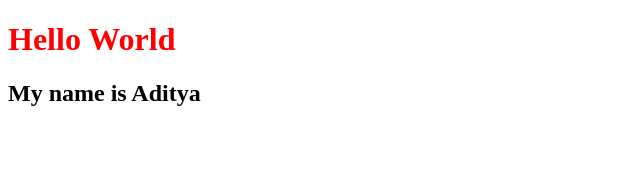
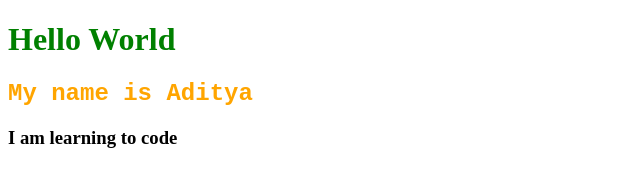
Before and after one commit to adigee1011/super-waddle, a plain HTML site: page index.html in a window 1280 px wide. Shown: the whole page, without its empty margins (0-640 px from the left). Drawn offline with Linux system fonts and the light colour scheme.

Commit message:
my third commit

```diff
--- a/index.html
+++ b/index.html
@@ -10,6 +10,6 @@
 <body>
     <h1>Hello World</h1>
     <h2>My name is Aditya</h2>
-
+    <h3>I am learning to code</h3>
 </body>
 </html>
--- a/style.css
+++ b/style.css
@@ -1,3 +1,8 @@
 h1{
-    color:red;
+    color:green;
 }
+
+h2{
+    color:orange;
+    font-family: 'Courier New', Courier, monospace;
+}
```
